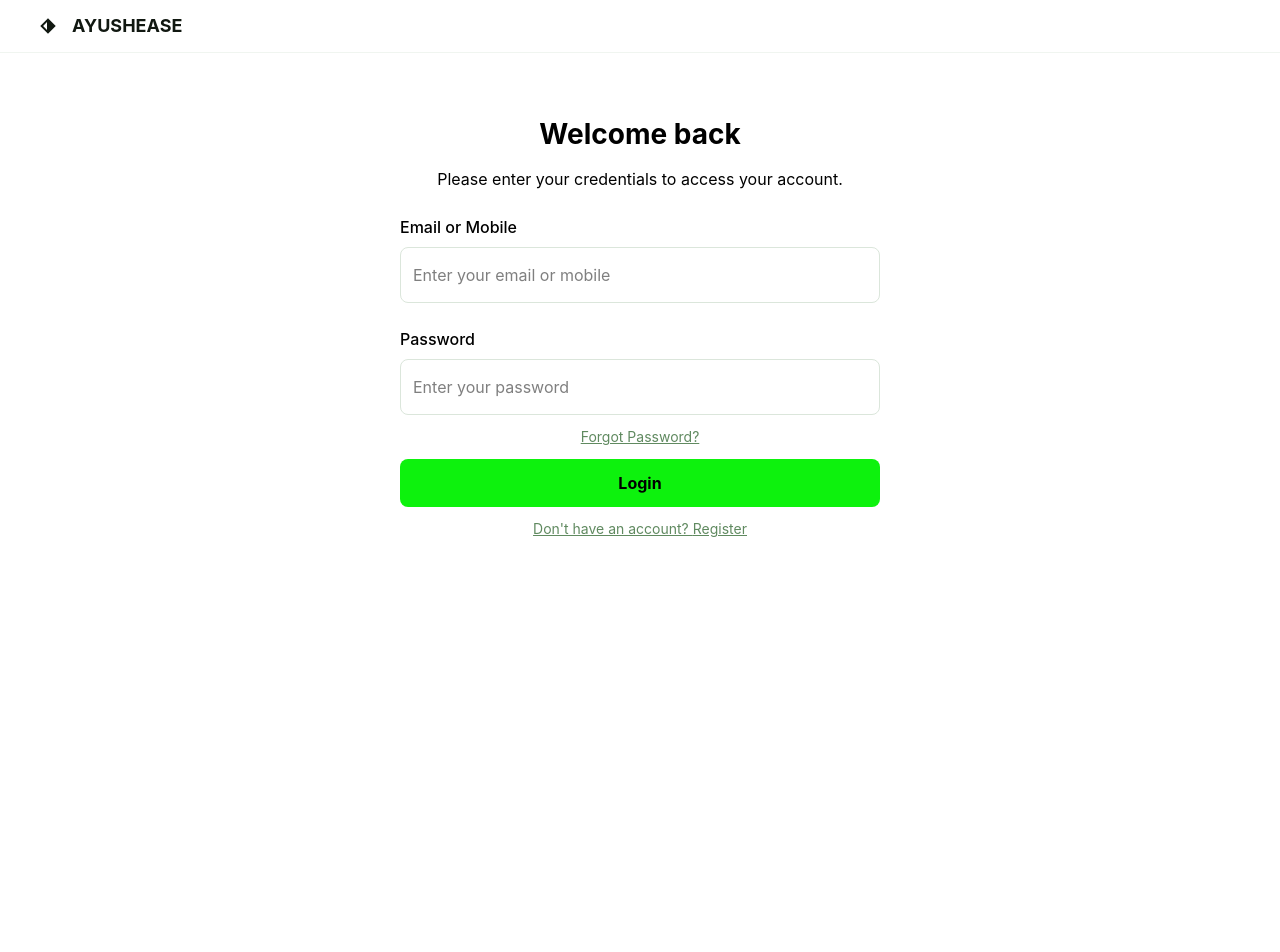
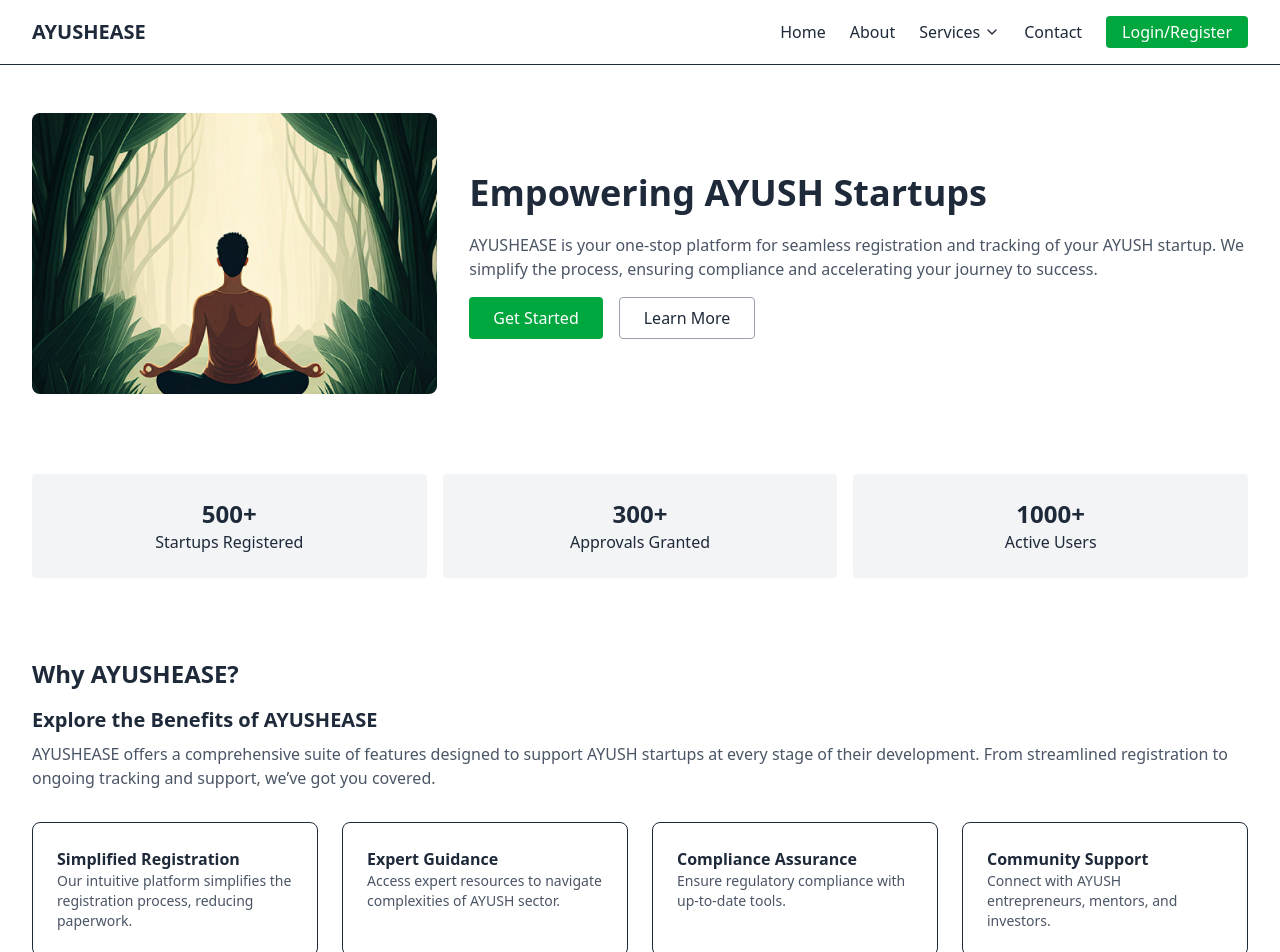
Before and after one commit to rohansuri11/ayushease, a React (Vite) app in the folder ayushease/: page / in a window 1280 px wide. Shown: the top 952 px of the page. Before the commit the page ends 800 px from the top, so only its background shows below. Built offline with nearby package versions, Linux system fonts and the light colour scheme.

Commit message:
Added homepage and image fixed

```diff
--- a/ayushease/package.json
+++ b/ayushease/package.json
@@ -11,6 +11,7 @@
   },
   "dependencies": {
     "@tailwindcss/vite": "^4.1.13",
+    "lucide-react": "^0.544.0",
     "react": "^19.1.1",
     "react-dom": "^19.1.1",
     "react-router-dom": "^7.9.3",
--- a/ayushease/src/App.jsx
+++ b/ayushease/src/App.jsx
@@ -1,6 +1,8 @@
+// App.jsx
 import React from "react";
 import { Routes, Route } from "react-router-dom";
 
+import Home from "./components/Home";
 import Login from "./components/Login";
 import Register from "./components/Register";
 import ForgotPassword from "./components/ForgotPassword";
@@ -9,7 +11,8 @@ import Dashboard from "./components/Dashboard";
 function App() {
   return (
     <Routes>
-      <Route path="/" element={<Login />} />
+      <Route path="/" element={<Home />} />   {/* Homepage */}
+      <Route path="/login" element={<Login />} />
       <Route path="/register" element={<Register />} />
       <Route path="/forgot-password" element={<ForgotPassword />} />
       <Route path="/dashboard" element={<Dashboard />} />
--- /dev/null
+++ b/ayushease/src/components/Home.jsx
@@ -0,0 +1,148 @@
+import React from "react";
+import { ChevronDown } from "lucide-react";
+import meditate from "../assets/meditate.png";
+
+export default function Home() {
+  return (
+    <div className="font-sans text-gray-800">
+      {/* Navbar */}
+      <header className="flex justify-between items-center px-8 py-4 border-b">
+        <div className="text-xl font-bold">AYUSHEASE</div>
+        <nav className="flex gap-6 items-center">
+          <a href="/" className="hover:text-green-600">Home</a>
+          <a href="#" className="hover:text-green-600">About</a>
+
+          {/* Services Dropdown */}
+          <div className="relative group">
+            <button className="flex items-center gap-1 hover:text-green-600">
+              Services <ChevronDown size={16} />
+            </button>
+            <div className="absolute left-0 mt-2 w-64 bg-white border rounded-lg shadow-lg opacity-0 group-hover:opacity-100 group-hover:visible invisible transition">
+              <div className="p-3">
+                <h3 className="font-semibold text-sm mb-2">AYUSH Sectors</h3>
+                <ul className="text-sm space-y-1">
+                  <li>Ayurveda</li>
+                  <li>Yoga & Naturopathy</li>
+                  <li>Unani</li>
+                  <li>Siddha</li>
+                  <li>Homeopathy</li>
+                </ul>
+                <h3 className="font-semibold text-sm mt-3 mb-2">Schemes</h3>
+                <ul className="text-sm space-y-1">
+                  <li>AYUSH Export Promotion Scheme</li>
+                  <li>AYUSH Startup Innovation Fund</li>
+                  <li>AYUSH R&D Support Program</li>
+                  <li>AYUSH Infrastructure Development Scheme</li>
+                  <li>AYUSH Global Outreach Program</li>
+                </ul>
+              </div>
+            </div>
+          </div>
+
+          <a href="#" className="hover:text-green-600">Contact</a>
+          <a href="/login">
+            <button className="bg-green-600 text-white px-4 py-1 rounded hover:bg-green-700">
+              Login/Register
+            </button>
+          </a>
+        </nav>
+      </header>
+
+      {/* Hero Section */}
+      <section className="flex flex-col md:flex-row items-center px-8 py-12 gap-8">
+        <img
+          src={meditate}
+          alt="Meditation"
+          className="rounded-lg w-full md:w-1/3"
+        />
+        <div className="flex flex-col gap-4">
+          <h1 className="text-4xl font-bold leading-snug">
+            Empowering AYUSH Startups
+          </h1>
+          <p className="text-gray-600">
+            AYUSHEASE is your one-stop platform for seamless registration
+            and tracking of your AYUSH startup. We simplify the process,
+            ensuring compliance and accelerating your journey to success.
+          </p>
+          <div className="flex gap-4">
+            <button className="bg-green-600 text-white px-6 py-2 rounded hover:bg-green-700">
+              Get Started
+            </button>
+            <button className="border border-gray-400 px-6 py-2 rounded hover:bg-gray-100">
+              Learn More
+            </button>
+          </div>
+        </div>
+      </section>
+
+      {/* Stats */}
+      <section className="grid grid-cols-1 md:grid-cols-3 gap-4 px-8 py-8">
+        <div className="bg-gray-100 p-6 rounded text-center">
+          <h2 className="text-2xl font-bold">500+</h2>
+          <p>Startups Registered</p>
+        </div>
+        <div className="bg-gray-100 p-6 rounded text-center">
+          <h2 className="text-2xl font-bold">300+</h2>
+          <p>Approvals Granted</p>
+        </div>
+        <div className="bg-gray-100 p-6 rounded text-center">
+          <h2 className="text-2xl font-bold">1000+</h2>
+          <p>Active Users</p>
+        </div>
+      </section>
+
+      {/* Why AYUSHEASE */}
+      <section className="px-8 py-12">
+        <h2 className="text-2xl font-bold mb-4">Why AYUSHEASE?</h2>
+        <h3 className="text-xl font-semibold mb-2">Explore the Benefits of AYUSHEASE</h3>
+        <p className="text-gray-600 mb-8">
+          AYUSHEASE offers a comprehensive suite of features designed to support
+          AYUSH startups at every stage of their development. From streamlined
+          registration to ongoing tracking and support, we’ve got you covered.
+        </p>
+
+        <div className="grid grid-cols-1 md:grid-cols-4 gap-6">
+          <div className="p-6 border rounded-lg">
+            <h4 className="font-semibold">Simplified Registration</h4>
+            <p className="text-sm text-gray-600">
+              Our intuitive platform simplifies the registration process, reducing paperwork.
+            </p>
+          </div>
+          <div className="p-6 border rounded-lg">
+            <h4 className="font-semibold">Expert Guidance</h4>
+            <p className="text-sm text-gray-600">
+              Access expert resources to navigate complexities of AYUSH sector.
+            </p>
+          </div>
+          <div className="p-6 border rounded-lg">
+            <h4 className="font-semibold">Compliance Assurance</h4>
+            <p className="text-sm text-gray-600">
+              Ensure regulatory compliance with up-to-date tools.
+            </p>
+          </div>
+          <div className="p-6 border rounded-lg">
+            <h4 className="font-semibold">Community Support</h4>
+            <p className="text-sm text-gray-600">
+              Connect with AYUSH entrepreneurs, mentors, and investors.
+            </p>
+          </div>
+        </div>
+      </section>
+
+      {/* Footer */}
+      <footer className="flex flex-col md:flex-row justify-between items-center px-8 py-6 border-t text-sm text-gray-600">
+        <div className="flex gap-6 mb-4 md:mb-0">
+          <a href="#">About Us</a>
+          <a href="#">Contact</a>
+          <a href="#">Terms of Service</a>
+          <a href="#">Privacy Policy</a>
+        </div>
+        <div className="flex gap-4">
+          <a href="#">🐦</a>
+          <a href="#">📘</a>
+          <a href="#">📸</a>
+        </div>
+      </footer>
+    </div>
+  );
+}
```
Also changed, not shown: ayushease/src/assets/meditate.png (added), 1 other file (tests, documents, lock files or other folders).
